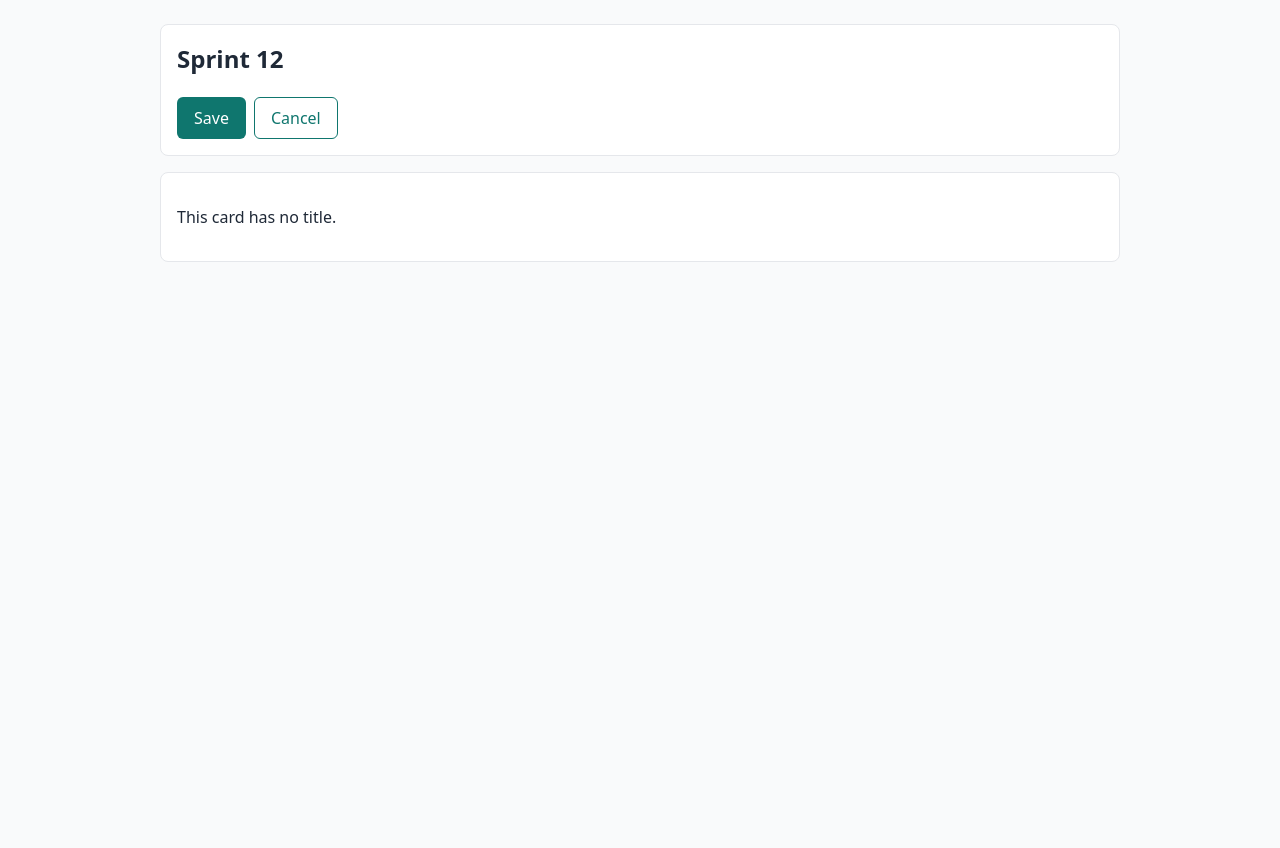
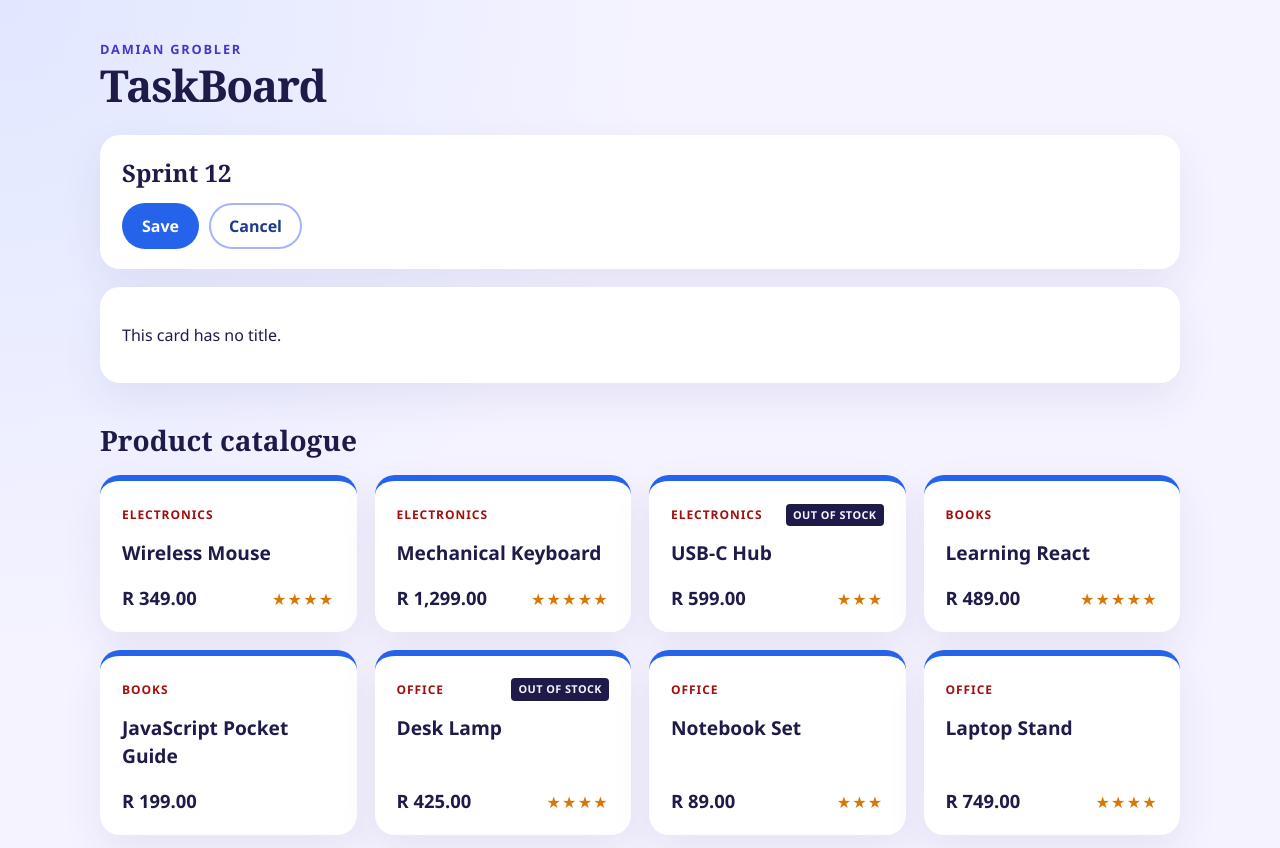
Before and after one commit to Rikiflame01/react-course, a React (Vite) app in the folder taskboard/: page / in a window 1280 px wide. Shown: the top 848 px of the page. Before the commit the page ends 800 px from the top, so only its background shows below. Built offline with nearby package versions, Linux system fonts and the light colour scheme.

Commit message:
Feat lab 3.2

```diff
--- a/taskboard/src/App.css
+++ b/taskboard/src/App.css
@@ -1,56 +1,163 @@
 #root {
-  max-width: 960px;
+  max-width: 1080px;
   margin: 0 auto;
-  padding: 24px 16px;
+  padding: 40px 24px 64px;
+}
+
+.page-header {
+  margin-bottom: 28px;
+}
+
+.page-kicker {
+  margin: 0 0 4px;
+  color: #4338ca;
+  font-size: 0.8rem;
+  font-weight: 700;
+  letter-spacing: 0.14em;
+  text-transform: uppercase;
+}
+
+.page-header h1 {
+  margin: 0;
+  font-family: Georgia, "Palatino Linotype", serif;
+  font-size: 2.75rem;
+  font-weight: 700;
+  letter-spacing: -0.03em;
+  line-height: 1;
 }
 
 /* Lab 3.1: Button */
 .btn {
   font: inherit;
-  border-radius: 6px;
-  border: 1px solid transparent;
+  font-weight: 650;
+  border-radius: 999px;
+  border: 2px solid transparent;
   cursor: pointer;
-  margin-right: 8px;
+  margin-right: 10px;
+  transition: background 0.15s ease, color 0.15s ease, transform 0.15s ease;
 }
 
-.btn-sm {
-  padding: 4px 8px;
-  font-size: 0.875rem;
+.btn:hover {
+  transform: translateY(-1px);
 }
 
+
 .btn-md {
-  padding: 8px 16px;
+  padding: 9px 18px;
 }
 
-.btn-lg {
-  padding: 12px 20px;
-  font-size: 1.125rem;
-}
 
 .btn-primary {
-  background: #0f766e;
+  background: #2563eb;
   color: #ffffff;
 }
 
+.btn-primary:hover {
+  background: #1e40af;
+}
+
 .btn-secondary {
-  background: #ffffff;
-  color: #0f766e;
-  border-color: #0f766e;
+  background: transparent;
+  color: #1e3a8a;
+  border-color: #a5b4fc;
+}
+
+.btn-secondary:hover {
+  background: #e0e7ff;
 }
 
 /* Lab 3.1: Card */
 .card {
   background: #ffffff;
-  border: 1px solid #e5e7eb;
-  border-radius: 8px;
-  padding: 16px;
-  margin-bottom: 16px;
+  border: none;
+  border-radius: 20px;
+  padding: 20px 22px;
+  margin-bottom: 18px;
+  box-shadow: 0 16px 40px rgba(49, 46, 129, 0.08);
 }
 
 .card h2 {
-  margin-top: 0;
+  margin: 0 0 12px;
+  font-family: Georgia, "Palatino Linotype", serif;
 }
 
 .card-highlight {
-  border-color: #0f766e;
+  outline: 3px solid #2563eb;
 }
+
+.catalogue-title {
+  margin: 36px 0 14px;
+  font-family: Georgia, "Palatino Linotype", serif;
+  font-size: 1.75rem;
+}
+
+/* Lab 3.2: product catalogue */
+.grid {
+  display: grid;
+  grid-template-columns: repeat(auto-fill, minmax(230px, 1fr));
+  gap: 18px;
+}
+
+.product-card {
+  display: flex;
+  flex-direction: column;
+  margin-bottom: 0;
+  border-top: 6px solid #2563eb;
+}
+
+.product-card-top {
+  display: flex;
+  align-items: center;
+  justify-content: space-between;
+  gap: 8px;
+  min-height: 28px;
+}
+
+.product-category {
+  margin: 0;
+  color: #a30f0f;
+  font-size: 0.75rem;
+  font-weight: 700;
+  letter-spacing: 0.08em;
+  text-transform: uppercase;
+}
+
+.product-card h3 {
+  margin: 10px 0 16px;
+  font-size: 1.2rem;
+}
+
+.product-meta {
+  display: flex;
+  align-items: baseline;
+  justify-content: space-between;
+  gap: 12px;
+  margin-top: auto;
+}
+
+.product-price,
+.product-rating {
+  margin: 0;
+}
+
+.product-price {
+  font-size: 1.15rem;
+  font-weight: 700;
+}
+
+.product-rating {
+  color: #d97706;
+  letter-spacing: 0.08em;
+}
+
+.badge {
+  display: inline-block;
+  padding: 3px 7px;
+  border-radius: 4px;
+  background: #1e1b4b;
+  color: #f5f3ff;
+  font-size: 0.68rem;
+  font-weight: 700;
+  letter-spacing: 0.04em;
+  text-transform: uppercase;
+}
--- a/taskboard/src/App.jsx
+++ b/taskboard/src/App.jsx
@@ -1,10 +1,16 @@
 import "./App.css";
 import Button from "./components/ui/Button.jsx";
 import Card from "./components/ui/Card.jsx";
+import ProductGrid from "./components/catalogue/ProductGrid.jsx";
+import { products } from "./components/catalogue/products.js";
 
 function App() {
   return (
     <main>
+      <header className="page-header">
+        <p className="page-kicker">Damian Grobler</p>
+        <h1>TaskBoard</h1>
+      </header>
       <Card title="Sprint 12">
         <Button>Save</Button>
         <Button variant="secondary">Cancel</Button>
@@ -12,6 +18,10 @@ function App() {
       <Card>
         <p>This card has no title.</p>
       </Card>
+
+      {/* Lab 3.2: temporary. Remove ProductGrid from App when you start Lab 3.3. */}
+      <h2 className="catalogue-title">Product catalogue</h2>
+      <ProductGrid products={products} />
     </main>
   );
 }
--- /dev/null
+++ b/taskboard/src/components/catalogue/ProductCard.jsx
@@ -0,0 +1,23 @@
+import { formatPrice } from "./formatPrice.js";
+
+function ProductCard({ name, price, rating, inStock, category }) {
+  return (
+    <article className="card product-card">
+      <div className="product-card-top">
+        <p className="product-category">{category}</p>
+        {!inStock && <span className="badge">Out of stock</span>}
+      </div>
+      <h3>{name}</h3>
+      <div className="product-meta">
+        <p className="product-price">{formatPrice(price)}</p>
+        {rating > 0 && (
+          <p className="product-rating" aria-label={`${rating} out of 5`}>
+            {"★".repeat(rating)}
+          </p>
+        )}
+      </div>
+    </article>
+  );
+}
+
+export default ProductCard;
--- /dev/null
+++ b/taskboard/src/components/catalogue/ProductGrid.jsx
@@ -0,0 +1,14 @@
+import ProductCard from "./ProductCard.jsx";
+
+function ProductGrid({ products }) {
+  if (products.length === 0) return <p>No products</p>;
+  return (
+    <div className="grid">
+      {products.map((product) => (
+        <ProductCard key={product.id} {...product} />
+      ))}
+    </div>
+  );
+}
+
+export default ProductGrid;
--- /dev/null
+++ b/taskboard/src/components/catalogue/formatPrice.js
@@ -0,0 +1,5 @@
+const rand = new Intl.NumberFormat("en-ZA", { style: "currency", currency: "ZAR" });
+
+export function formatPrice(price) {
+  return rand.format(price);
+}
--- /dev/null
+++ b/taskboard/src/components/catalogue/products.js
@@ -0,0 +1,10 @@
+export const products = [
+  { id: 1, name: "Wireless Mouse", price: 349, category: "electronics", inStock: true, rating: 4 },
+  { id: 2, name: "Mechanical Keyboard", price: 1299, category: "electronics", inStock: true, rating: 5 },
+  { id: 3, name: "USB-C Hub", price: 599, category: "electronics", inStock: false, rating: 3 },
+  { id: 4, name: "Learning React", price: 489, category: "books", inStock: true, rating: 5 },
+  { id: 5, name: "JavaScript Pocket Guide", price: 199, category: "books", inStock: true, rating: 0 },
+  { id: 6, name: "Desk Lamp", price: 425, category: "office", inStock: false, rating: 4 },
+  { id: 7, name: "Notebook Set", price: 89, category: "office", inStock: true, rating: 3 },
+  { id: 8, name: "Laptop Stand", price: 749, category: "office", inStock: true, rating: 4 },
+];
--- a/taskboard/src/index.css
+++ b/taskboard/src/index.css
@@ -1,8 +1,9 @@
-/* Global styles: a simple starting point for TaskBoard */
 body {
   margin: 0;
-  font-family: system-ui, sans-serif;
+  font-family: "Segoe UI", "Trebuchet MS", sans-serif;
   line-height: 1.5;
-  color: #1f2937;
-  background: #f9fafb;
+  color: #1e1b4b;
+  background:
+    radial-gradient(circle at top left, #e0e7ff 0, transparent 42%),
+    #f5f3ff;
 }
```
